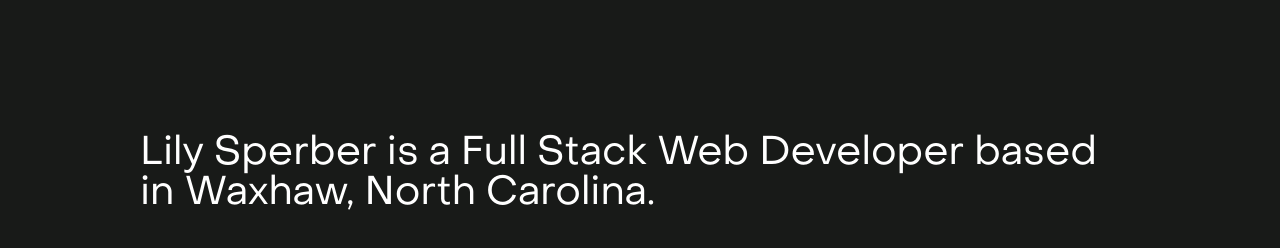
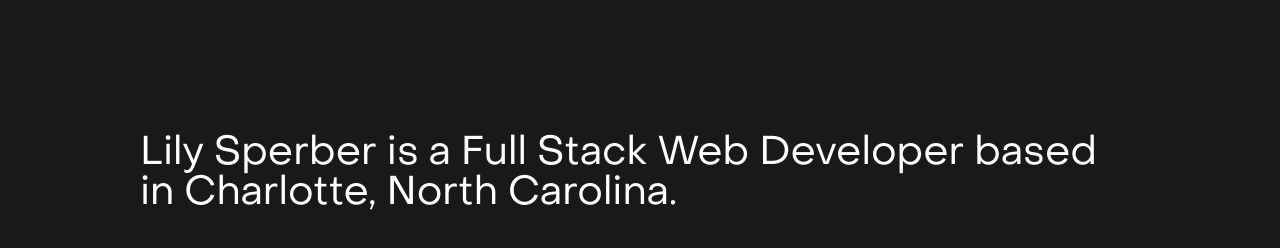
Before and after one commit to LilyWS/portfolio, a website: page public/index.html in a window 1280 px wide. Shown: the part 106-354 px from the top of the page. Drawn offline with Linux system fonts and the light colour scheme.

Commit message:
slight change

```diff
--- a/public/index.html
+++ b/public/index.html
@@ -19,7 +19,7 @@
     </header>
     <main>
         <section id="about">
-            <h1>Lily Sperber is a Full Stack Web Developer based in Waxhaw, North Carolina.</h1>
+            <h1>Lily Sperber is a Full Stack Web Developer based in Charlotte, North Carolina.</h1>
             <div id="home-list">
                 <!--
                     <h1> Need a web developer?
```
